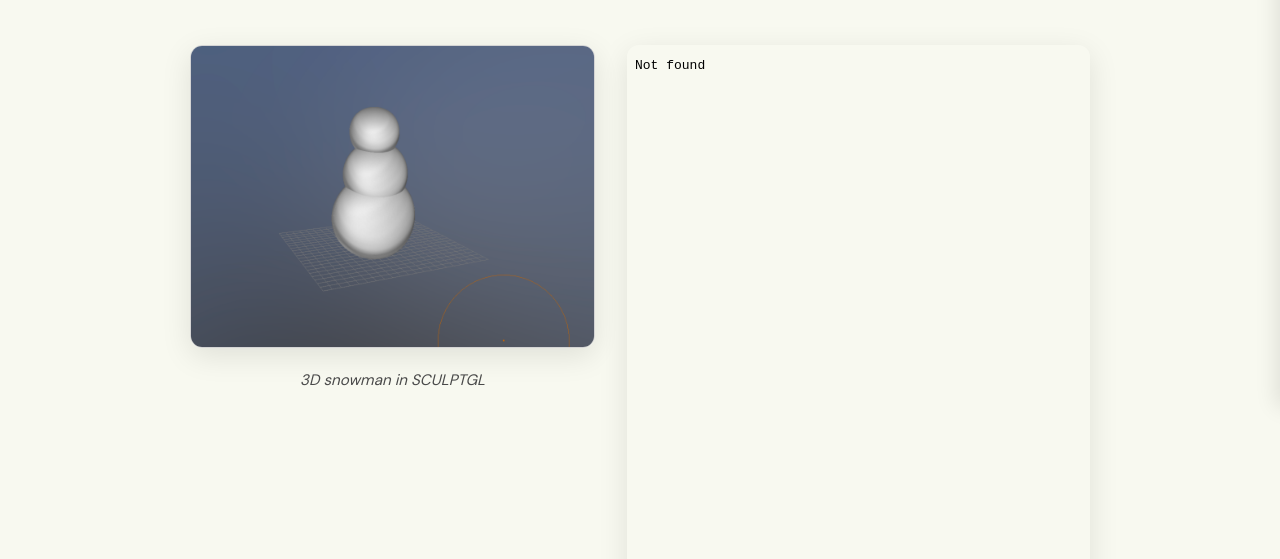
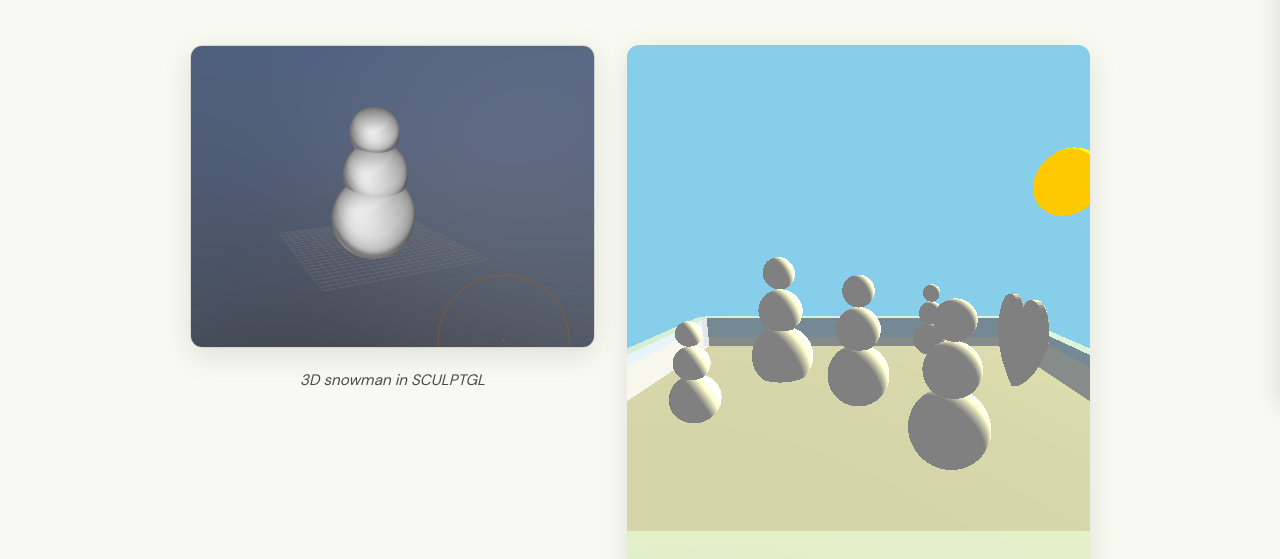
Before and after one commit to controlmyspace/Laula-Coding-Three-Final-Submission, a plain HTML site: page task-week10.html in a window 1280 px wide. Shown: the part 393-952 px from the top of the page. Drawn offline with nearby package versions, Linux system fonts and the light colour scheme.

Commit message:
Update task-week10.html

```diff
--- a/task-week10.html
+++ b/task-week10.html
@@ -85,11 +85,11 @@
                     <p class="screenshot-caption">3D snowman in SCULPTGL</p>
                 </div>
                 <div class="task-feature-right">
-                    <iframe src="/Users/launassi/Desktop/UAL CCI/UAL 25:26/Coding Three Web Development Studio/final portfolio website/tasks/week10/winter playground.html"
-                            class="task-feature-iframe"
-                            title="Week 10 Task Interactive Content"
-                            frameborder="0"
-                            allowfullscreen></iframe>
+                    <iframe src="tasks/week10/winter_playground.html"
+                        class="task-feature-iframe"
+                        title="Week 10 Task Interactive Content"
+                        frameborder="0"
+                        allowfullscreen></iframe>
                 </div>
             </div>
 
```
